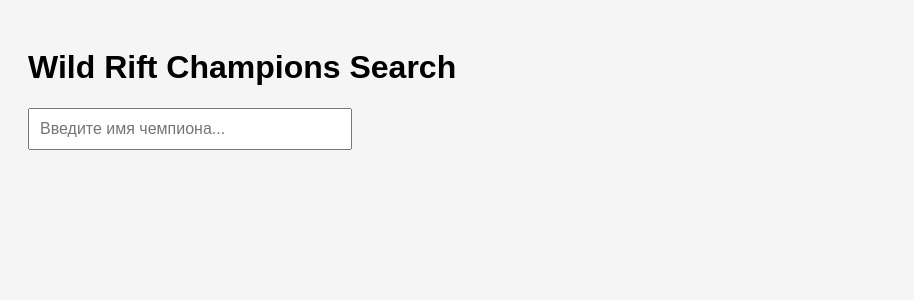
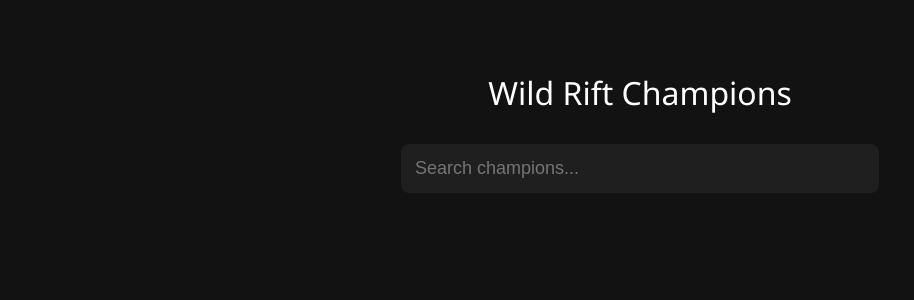
Before and after one commit to NataliaTokhadze/Wild_Rift, a Django app: page / in a window 1280 px wide. Shown: the top 300 px of the page, without its empty margins (0-914 px from the left). Run offline with Django 5.2, Linux system fonts and the light colour scheme.

Commit message:
fix site and html

```diff
--- a/champions/templates/champions/search.html
+++ b/champions/templates/champions/search.html
@@ -5,94 +5,147 @@
     <title>Wild Rift Champions Search</title>
     <style>
         body {
-      font-family: Arial, sans-serif;
-      background-color: #f5f5f5;
-      padding: 20px;
+            background-color: #121212;
+            color: #ffffff;
+            font-family: 'Segoe UI', Tahoma, sans-serif;
+            display: flex;
+            flex-direction: column;
+            align-items: center;
+            padding: 50px 20px;
+            margin: 0;
         }
-    input {
-      padding: 10px;
-      width: 300px;
+
+        h1 {
+            margin-bottom: 30px;
+            font-weight: 400;
+            font-size: 32px;
+        }
+
+        #search {
+            width: 100%;
+            max-width: 450px;
+            padding: 14px;
+            font-size: 18px;
+            border-radius: 8px;
+            border: none;
+            outline: none;
+            background-color: #1f1f1f;
+            color: #fff;
+            margin-bottom: 25px;
+            transition: background 0.3s;
+        }
+
+        #search:focus {
+            background-color: #2a2a2a;
+        }
+
+        #results {
+            width: 100%;
+            max-width: 450px;
+            display: flex;
+            flex-direction: column;
+            gap: 12px;
+        }
+
+        .champion {
+            padding: 16px;
+            border-radius: 10px;
+            background: linear-gradient(135deg, #1b1b1b, #222222);
+            opacity: 0;
+            transform: translateY(-5px);
+            transition: all 0.3s;
+        }
+
+        .champion.visible {
+            opacity: 1;
+            transform: translateY(0);
+        }
+
+        .champion:hover {
+            background: linear-gradient(135deg, #272727, #1f1f1f);
+            box-shadow: 0 4px 12px rgba(0,0,0,0.6);
+        }
+
+        .champion h2 {
+            margin: 0 0 8px 0;
+            font-size: 20px;
+            font-weight: 600;
+        }
+
+        .champion p {
+            margin: 4px 0;
+            font-size: 15px;
+            color: #ccc;
+        }
+
+        /* Цвета по роли (можно потом расширить) */
+        .role-ADC { color: #f97316; }   /* orange */
+        .role-Mage { color: #3b82f6; }  /* blue */
+        .role-Support { color: #10b981; } /* green */
+        .role-Tank { color: #f59e0b; }   /* yellow */
+        .role-Fighter { color: #ef4444; } /* red */
+        .role-Assassin { color: #8b5cf6; } /* purple */
+
+        .error {
+            color: #ff4d4d;
+            text-align: center;
             font-size: 16px;
-      margin-bottom: 20px;
         }
-    .champion-card {
-      background-color: #fff;
-      border-radius: 8px;
-      padding: 15px;
-      margin-bottom: 15px;
-      box-shadow: 0 2px 5px rgba(0,0,0,0.1);
-    }
-    .champion-card h2 {
-      margin: 0 0 5px 0;
-    }
-    .champion-card p {
-      margin: 5px 0;
-    }
-    .champion-list {
-      display: flex;
-      flex-wrap: wrap;
-      gap: 5px;
-    }
-    .champion-list span {
-      background: #ddd;
-      padding: 5px 8px;
-      border-radius: 5px;
-      font-size: 14px;
+
+        .empty {
+            text-align: center;
+            color: #888;
+            font-size: 16px;
         }
     </style>
 </head>
 <body>
+    <h1>Wild Rift Champions</h1>
 
-<h1>Wild Rift Champions Search</h1>
-<input type="text" id="searchInput" placeholder="Введите имя чемпиона..." />
-
+    <input id="search" placeholder="Search champions..." autocomplete="off" />
     <div id="results"></div>
 
     <script>
-  const input = document.getElementById("searchInput");
-  const resultsDiv = document.getElementById("results");
+        const input = document.getElementById('search');
+        const resultsDiv = document.getElementById('results');
 
-  input.addEventListener("input", function() {
+        input.addEventListener('input', async () => {
             const query = input.value.trim();
-    if (!query) {
-      resultsDiv.innerHTML = "";
+            resultsDiv.innerHTML = '';
+
+            if (!query) return;
+
+            try {
+                const res = await fetch(`/search/?q=${encodeURIComponent(query)}`);
+                const data = await res.json();
+
+                if (data.error) {
+                    resultsDiv.innerHTML = `<p class="error">Error: ${data.error}</p>`;
                     return;
                 }
 
-    fetch(`/search/?q=${encodeURIComponent(query)}`)
-      .then(res => res.json())
-      .then(data => {
-        resultsDiv.innerHTML = "";
-        if (!data.length) {
-          resultsDiv.innerHTML = "<p>Ничего не найдено</p>";
+                if (data.length === 0) {
+                    resultsDiv.innerHTML = `<p class="empty">No champions found</p>`;
                     return;
                 }
 
                 data.forEach(champ => {
-          const card = document.createElement("div");
-          card.className = "champion-card";
-
-          const strongHTML = champ.strong_against.map(c => `<span>${c}</span>`).join(" ");
-          const weakHTML = champ.weak_against.map(c => `<span>${c}</span>`).join(" ");
-
-          card.innerHTML = `
-            <h2>${champ.name}</h2>
-            <p><strong>Роль:</strong> ${champ.role || "Не указана"}</p>
-            <p><strong>Сильнее против:</strong></p>
-            <div class="champion-list">${strongHTML || "-"}</div>
-            <p><strong>Слабее против:</strong></p>
-            <div class="champion-list">${weakHTML || "-"}</div>
+                    const div = document.createElement('div');
+                    div.className = 'champion';
+                    const roleClass = champ.role ? `role-${champ.role.replace(/\s+/g,'')}` : '';
+                    div.innerHTML = `
+                        <h2>${champ.name} <span class="${roleClass}">(${champ.role || '—'})</span></h2>
+                        <p><strong>Strong Against:</strong> ${champ.strong_against.join(', ') || '—'}</p>
+                        <p><strong>Weak Against:</strong> ${champ.weak_against.join(', ') || '—'}</p>
                     `;
-
-          resultsDiv.appendChild(card);
+                    resultsDiv.appendChild(div);
+                    setTimeout(() => div.classList.add('visible'), 10);
                 });
-      })
-      .catch(err => {
+            } catch (err) {
+                resultsDiv.innerHTML = `<p class="error">Error fetching champions</p>`;
                 console.error(err);
-        resultsDiv.innerHTML = "<p>Ошибка при поиске</p>";
-      });
+            }
         });
     </script>
-
 </body>
 </html>
--- a/champions/urls.py
+++ b/champions/urls.py
@@ -2,6 +2,6 @@
 from . import views
 
 urlpatterns = [
-    path('', views.champion_search_page, name='champion_search_page'),  # HTML страница поиска
-    path('search/', views.search_champions, name='search_champions'),   # API для поиска
+    path('', views.champion_search_page, name='champion_search_page'),
+    path('search/', views.search_champions, name='search_champions'),
 ]
--- a/champions/views.py
+++ b/champions/views.py
@@ -7,7 +7,7 @@
 @csrf_exempt
 def search_champions(request):
     query = request.GET.get("q", "")
-    champions = Champion.objects.filter(name__icontains=query)[:10]  # максимум 10 результатов
+    champions = Champion.objects.filter(name__icontains=query)[:10]
     results = []
 
     for champ in champions:
--- a/wild_rift/urls.py
+++ b/wild_rift/urls.py
@@ -15,11 +15,11 @@
     2. Add a URL to urlpatterns:  path('blog/', include('blog.urls'))
 """
 from django.contrib import admin
-from django.urls import path
-from champions import views  # импортируем view
+from django.urls import path, include
+from champions.views import search_champions, champion_search_page
 
 urlpatterns = [
     path('admin/', admin.site.urls),
-    path('', views.champion_search_page, name='home'),  # главная страница '/'
-    path('champions/search/', views.search_champions, name='search_champions'),  # API поиска
+    path('', champion_search_page, name='champion_search_page'),
+    path('search/', search_champions, name='search_champions'),
 ]
```
Also changed, not shown: champions/templates/champions/index.html (deleted, +0 -32 lines). Lines whose indentation alone changed are shown as unchanged.
